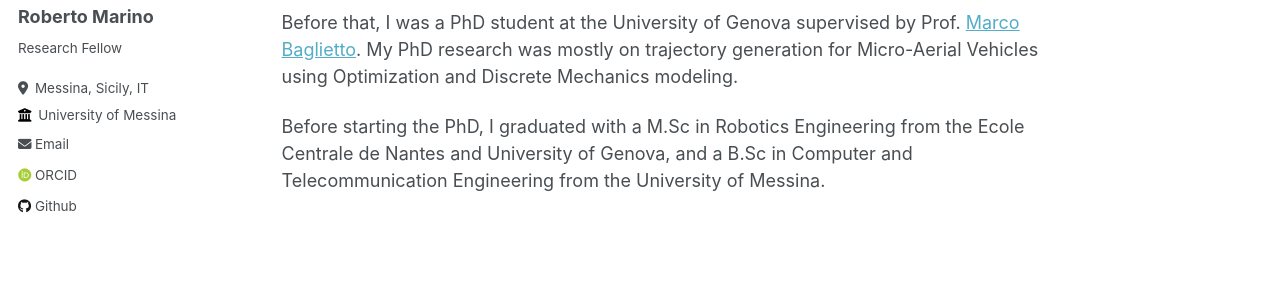
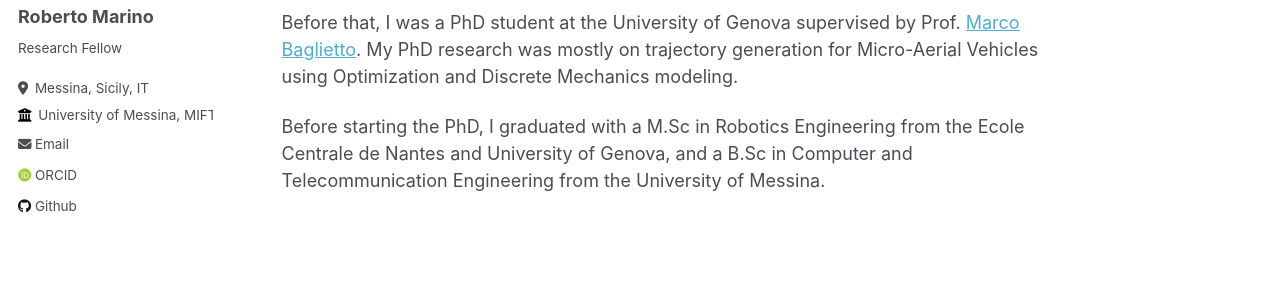
Before and after one commit to roberto-marino/rmarino.github.io, a Jekyll site: the page built from _pages/about.md, in a window 1280 px wide. Shown: the part 244-544 px from the top of the page. Built offline with Jekyll 4.4.1, drawn with Linux system fonts in a browser that asks for light colours; some web fonts are replaced.

Commit message:
Update _config.yml

```diff
--- a/_config.yml
+++ b/_config.yml
@@ -26,7 +26,7 @@ author:
   pronouns         : # example: "she/her"
   bio              : "Research Fellow"
   location         : "Messina, Sicily, IT"
-  employer         : "University of Messina"
+  employer         : "University of Messina, MIFT"
   uri              : # URL
   email            : "roberto.marino@unime.it"
 
```
